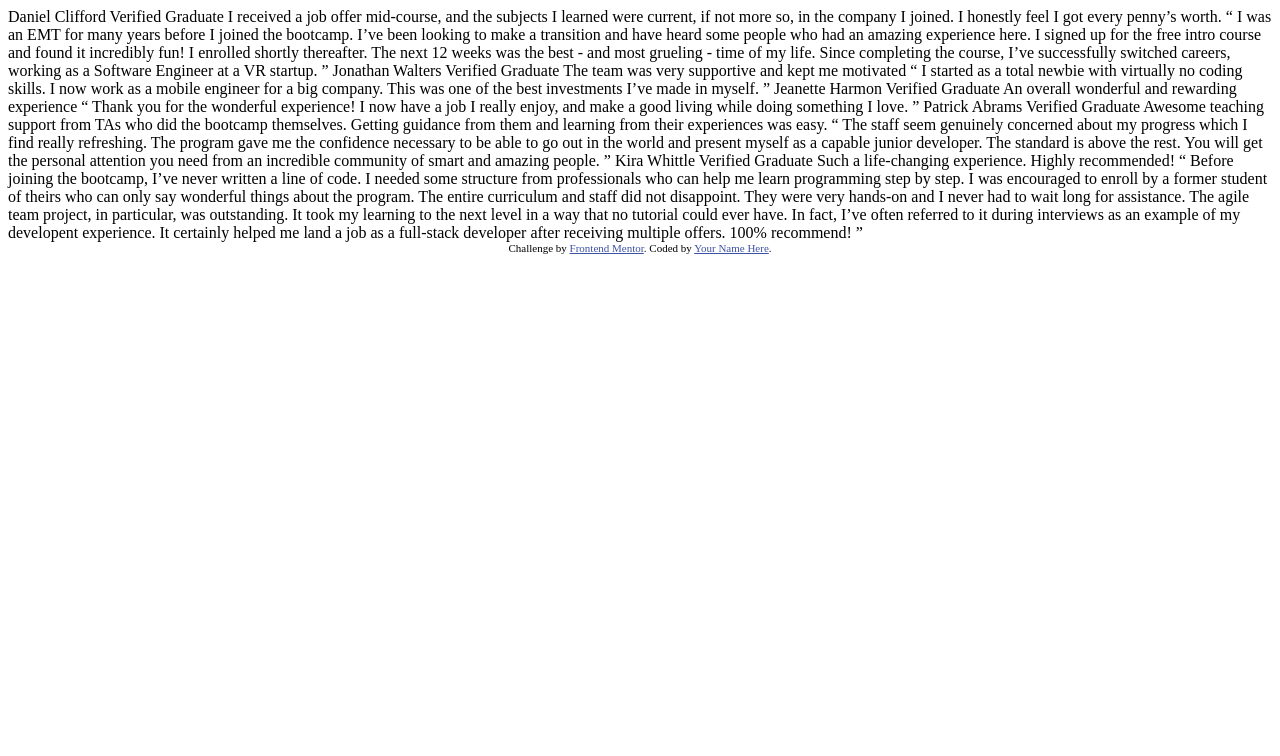
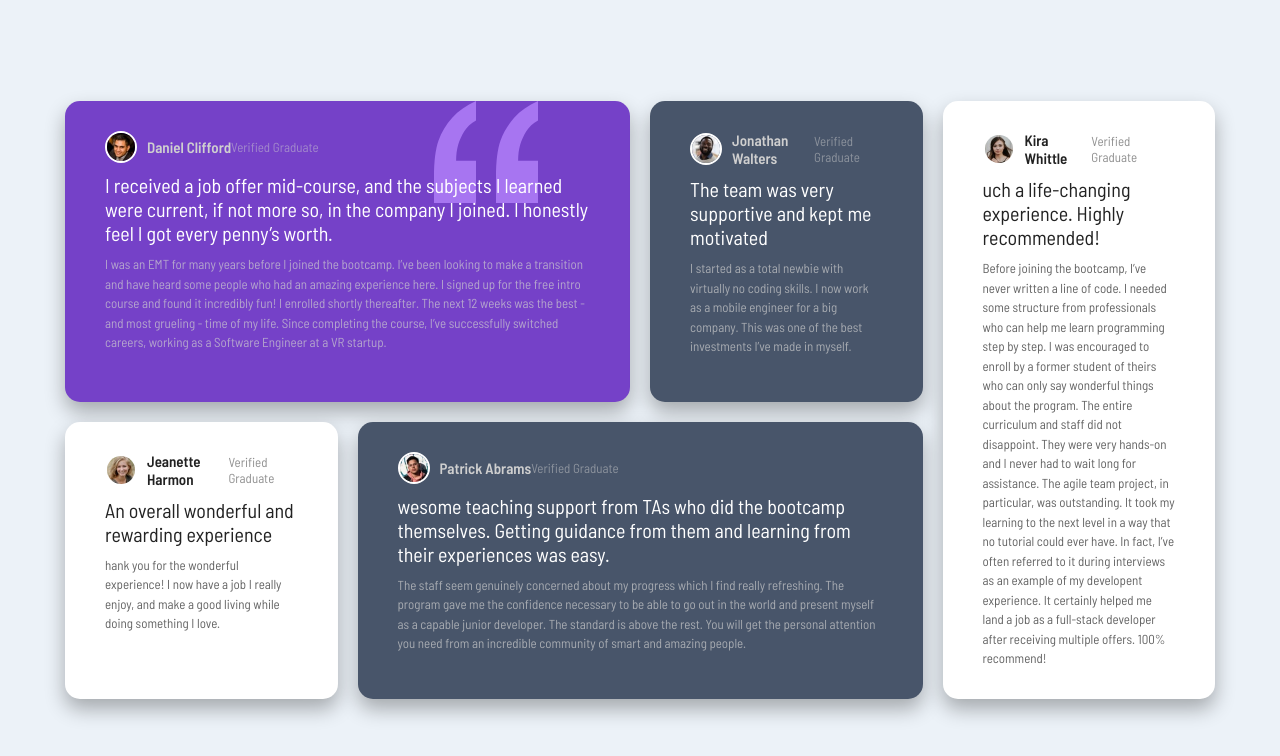
Before and after one commit to 202303-PRM-TR-FEW/testimonials-challenge-team-awesome, a plain HTML site: page index.html in a window 1280 px wide. Drawn offline with Linux system fonts and the light colour scheme.

Commit message:
assignment done

```diff
--- a/index.html
+++ b/index.html
@@ -1,76 +1,89 @@
 <!DOCTYPE html>
 <html lang="en">
   <head>
-  <meta charset="UTF-8">
-  <meta name="viewport" content="width=device-width, initial-scale=1.0"> <!-- displays site properly based on user's device -->
+    <meta charset="UTF-8" />
+    <meta name="viewport" content="width=device-width, initial-scale=1.0" />
+    <!-- displays site properly based on user's device -->
 
-  <link rel="icon" type="image/png" sizes="32x32" href="./images/favicon-32x32.png">
-
+    <link
+      rel="icon"
+      type="image/png"
+      sizes="32x32"
+      href="./images/favicon-32x32.png"
+    />
+    <link rel="stylesheet" href="style.css" />
     <title>Frontend Mentor | [Challenge Name Here]</title>
 
     <!-- Feel free to remove these styles or customise in your own stylesheet 👍 -->
-  <style>
-    .attribution { font-size: 11px; text-align: center; }
-    .attribution a { color: hsl(228, 45%, 44%); }
-  </style>
+    <style></style>
   </head>
+
   <body>
-  Daniel Clifford
-  Verified Graduate
-
-  I received a job offer mid-course, and the subjects I learned were current, if not more so,
-  in the company I joined. I honestly feel I got every penny’s worth.
-
-  “ I was an EMT for many years before I joined the bootcamp. I’ve been looking to make a
+    <main>
+      <article class="card card-1">
+        <div class="card_head">
+          <img src="./images/image-daniel.jpg" alt="" />
+          <div class="name">Daniel Clifford</div>
+          <p class="title">Verified Graduate</p>
+        </div>
+        <div class="card__heading">I received a job offer mid-course, and the subjects I learned were current, if not more so,
+          in the company I joined. I honestly feel I got every penny’s worth.</div>
+        <p class="card__detail"> I was an EMT for many years before I joined the bootcamp. I’ve been looking to make a
           transition and have heard some people who had an amazing experience here. I signed up
           for the free intro course and found it incredibly fun! I enrolled shortly thereafter.
           The next 12 weeks was the best - and most grueling - time of my life. Since completing
-  the course, I’ve successfully switched careers, working as a Software Engineer at a VR startup. ”
-
-  Jonathan Walters
-  Verified Graduate
-
-  The team was very supportive and kept me motivated
-
-  “ I started as a total newbie with virtually no coding skills. I now work as a mobile engineer
-  for a big company. This was one of the best investments I’ve made in myself. ”
-
-  Jeanette Harmon
-  Verified Graduate
-
-  An overall wonderful and rewarding experience
-
-  “ Thank you for the wonderful experience! I now have a job I really enjoy, and make a good living
-  while doing something I love. ”
-
-  Patrick Abrams
-  Verified Graduate
-
-  Awesome teaching support from TAs who did the bootcamp themselves. Getting guidance from them and
-  learning from their experiences was easy.
-
-  “ The staff seem genuinely concerned about my progress which I find really refreshing. The program
+          the course, I’ve successfully switched careers, working as a Software Engineer at a VR startup. </p>
+      </article>
+      <article class="card card-2">
+        <div class="card_head">
+          <img src="./images/image-jonathan.jpg" alt="" />
+          <div class="name">Jonathan Walters</div>
+          <p class="title">Verified Graduate</p>
+        </div>
+        <div class="card__heading">The team was very supportive and kept me motivated</div>
+        <p class="card__detail"> I started as a total newbie with virtually no coding skills. I now work as a mobile engineer
+          for a big company. This was one of the best investments I’ve made in myself.</p>
+      </article>
+      <article class="card card-3">
+        <div class="card_head">
+          <img src="./images/image-jeanette.jpg" alt="" />
+          <div class="name">Jeanette Harmon</div>
+          <p class="title">Verified Graduate</p>
+        </div>
+        <div class="card__heading">An overall wonderful and rewarding experience</div>
+        <p class="card__detail">hank you for the wonderful experience! I now have a job I really enjoy, and make a good living
+          while doing something I love.</p>
+      </article>
+      <article class="card card-4">
+        <div class="card_head">
+          <img src="./images/image-patrick.jpg" alt="" />
+          <div class="name">Patrick Abrams</div>
+          <p class="title">Verified Graduate</p>
+        </div>
+        <div class="card__heading">wesome teaching support from TAs who did the bootcamp themselves. Getting guidance from them and
+          learning from their experiences was easy.</div>
+        <p class="card__detail">  The staff seem genuinely concerned about my progress which I find really refreshing. The program
           gave me the confidence necessary to be able to go out in the world and present myself as a capable
           junior developer. The standard is above the rest. You will get the personal attention you need from
-  an incredible community of smart and amazing people. ”
-
-  Kira Whittle
-  Verified Graduate
-
-  Such a life-changing experience. Highly recommended!
-
-  “ Before joining the bootcamp, I’ve never written a line of code. I needed some structure from
+          an incredible community of smart and amazing people. </p>
+      </article>
+      <article class="card card-5">
+        <div class="card_head">
+          <img src="./images/image-kira.jpg" alt="" />
+          <div class="name">Kira Whittle</div>
+          <p class="title">Verified Graduate</p>
+        </div>
+        <div class="card__heading">uch a life-changing experience. Highly recommended!</div>
+        <p class="card__detail"> Before joining the bootcamp, I’ve never written a line of code. I needed some structure from
           professionals who can help me learn programming step by step. I was encouraged to enroll by a former
           student of theirs who can only say wonderful things about the program. The entire curriculum and staff
           did not disappoint. They were very hands-on and I never had to wait long for assistance. The agile team
           project, in particular, was outstanding. It took my learning to the next level in a way that no tutorial
           could ever have. In fact, I’ve often referred to it during interviews as an example of my developent
           experience. It certainly helped me land a job as a full-stack developer after receiving multiple offers.
-  100% recommend! ”
+          100% recommend!</p>
+      </article>
 
-  <div class="attribution">
-    Challenge by <a href="https://www.frontendmentor.io?ref=challenge" target="_blank">Frontend Mentor</a>.
-    Coded by <a href="#">Your Name Here</a>.
-  </div>
+    </main>
   </body>
 </html>
--- /dev/null
+++ b/style.css
@@ -0,0 +1,151 @@
+@import url('https://fonts.googleapis.com/css2?family=Barlow+Semi+Condensed:wght@400;500;600&display=swap');
+
+* {
+    box-sizing: border-box;
+    padding: 0;
+    margin: 0;
+    font-family: 'Barlow Semi Condensed', sans-serif;
+}
+
+body {
+  font-size: 13px;
+  display: flex;
+  justify-content: center;
+  align-items: center;
+  min-height: 100vh;
+  background-color: hsl(210, 46%, 95%);
+}
+
+main {
+  display: grid;
+  max-width: 1150px;
+  grid-template-columns: repeat(4, 1fr);
+  grid-template-rows: repeat(2, min-content);
+  grid-gap: 20px;
+}
+
+.card {
+  display: flex;
+  flex-direction: column;
+  background-color: hsl(217, 19%, 35%);
+  box-shadow: 0 10px 20px rgb(0, 0, 0, 0.3);
+  border-radius: 15px;
+  padding: 30px 40px;
+}
+
+.card_head {
+  display: flex;
+  align-items: center;
+  color:  hsl(0, 0%, 81%);
+  margin-bottom: 10px;
+}
+
+.card_head img {
+  width: 32px;
+  height: 32px;
+  border-radius: 50%;
+  margin-right: 10px;
+  border: 2px solid #fff;
+}
+
+.name {
+  font-weight: 600;
+  font-size: 15px;
+}
+
+.title {
+  opacity: 0.5;
+}
+
+.card__heading {
+  color: #fff;
+  margin-bottom: 10px;
+  font-size: 20px;
+}
+
+.card__detail {
+  color: hsl(0, 0%, 81%);
+  line-height: 1.5;
+  opacity: 0.7;
+
+}
+
+
+.card-1 {
+  grid-column: 1/3;
+  background-color: hsl(263, 55%, 52%);
+  background-image: url(./images/bg-pattern-quotation.svg);
+  background-repeat: no-repeat;
+  background-position: 80% 0;
+}
+
+.card-2 {
+  grid-column: 3/4;
+}
+
+.card-3 {
+  grid-row: 2/3;
+  grid-column: 1/2;
+  background-color: #fff;
+}
+
+.card-4 {
+  grid-row: 2/3;
+  grid-column: 2/4;
+}
+
+.card-5 {
+  grid-row: -1/1;
+  grid-column: 4/5;
+  background-color: #fff;
+
+}
+
+.card-3 .card__heading,
+.card-3 .card_head,
+.card-3 .card__detail,
+.card-5 .card__heading,
+.card-5 .card_head,
+.card-5 .card__detail {
+color: #222;
+
+}
+
+@media (max-width: 1024px) {
+  body {
+    padding: 20px;
+  }
+
+  main {
+    grid-template-columns: repeat(3, 1fr);
+    grid-template-rows: repeat(3, min-content);
+    width:  95%;
+    grid-gap: 15px;
+  }
+  .card-1 {
+    grid-column: 1/3;
+  }
+
+  .card-2 {
+    grid-column: 3/4;
+  }
+
+  .card-5 {
+    grid-column: 1/4;
+    grid-row: 3/4;
+  }
+}
+
+@media (max-width: 768px) {
+  main {
+    margin-top: 20px;
+    grid-template-columns: repeat(auto-fill, minmax(50%, 1fr));
+    grid-template-rows: minmax(auto, auto);
+  }
+
+  .card{
+    grid-column: unset !important;
+    grid-row: unset !important;
+  }
+
+}
```
Also changed, not shown: 1 other file. Lines whose indentation alone changed are shown as unchanged.
